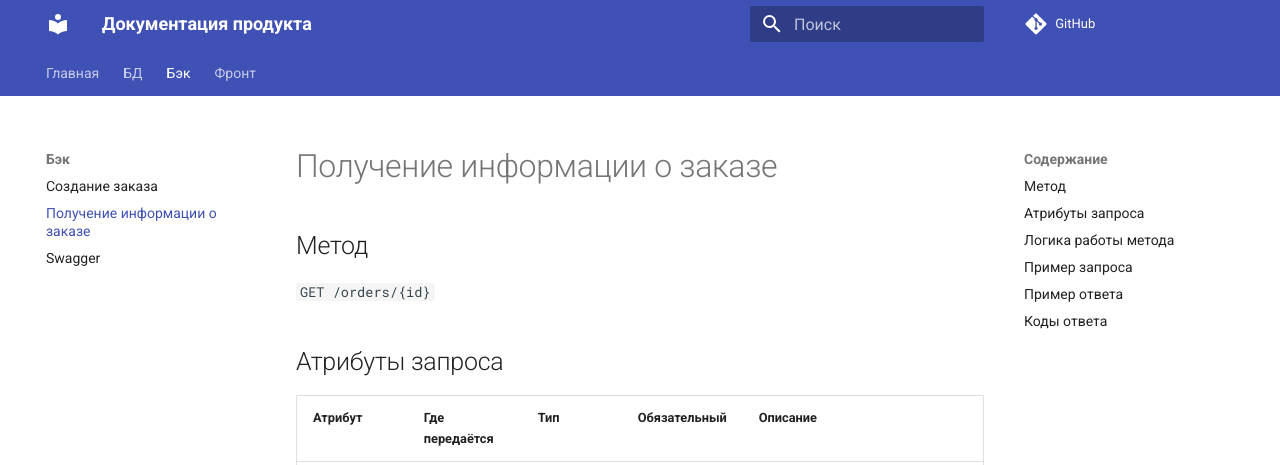
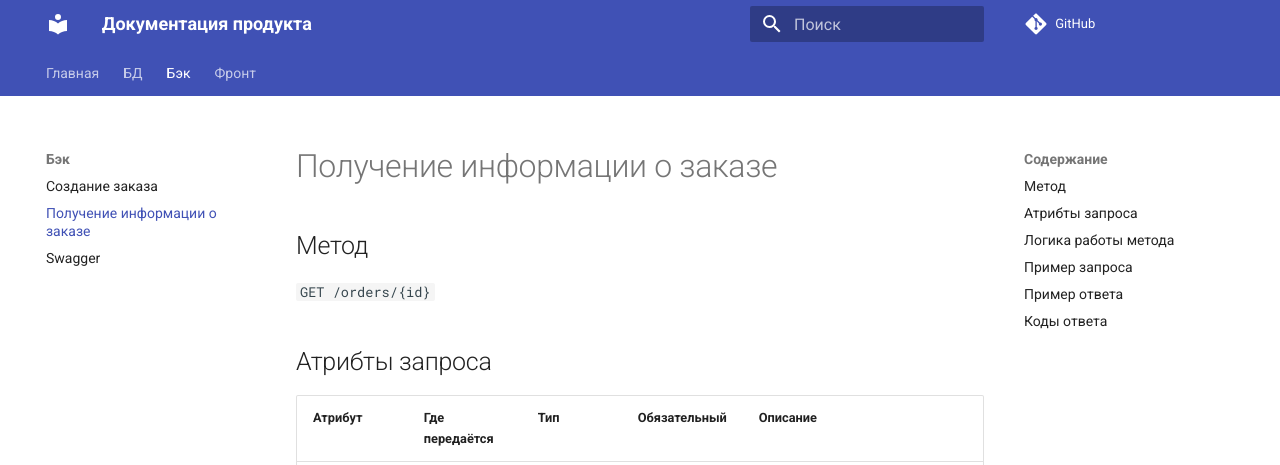
Before and after one commit to reaperxu/documentation, an MkDocs documentation site: the page built from docs/backend/get-order.md, in a window 1280 px wide and 900 px high. Shown: the top 465 px of the window. Built offline with MkDocs 1.6.1 and Material for MkDocs 9.7.7, drawn with Linux system fonts in a browser that asks for light colours; comment, search, counter and statistics services are not loaded.

Commit message:
linter update

```diff
--- a/docs/backend/get-order.md
+++ b/docs/backend/get-order.md
@@ -4,7 +4,7 @@
 
 `GET /orders/{id}`
 
-## Атрибуты запроса
+## Атрибты запроса
 
 | Атрибут | Где передаётся | Тип     | Обязательный | Описание                    |
 |---------|-----------------|---------|--------------|--------------------------------|
```
